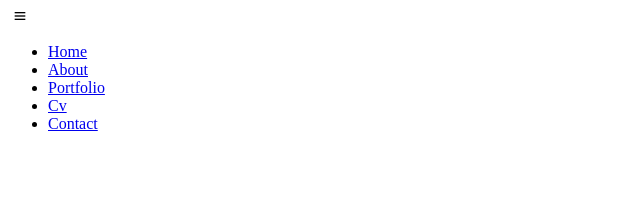
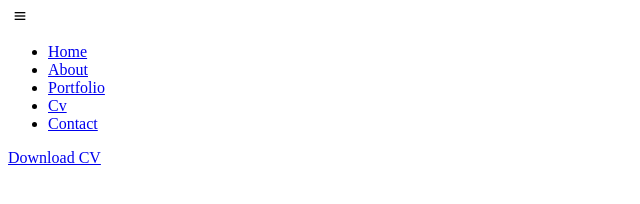
Before and after one commit to Kamogtswe/portfolio, a plain HTML site: page index.html in a window 1280 px wide. Shown: the whole page, without its empty margins (0-640 px from the left). Drawn offline with nearby package versions, Linux system fonts and the light colour scheme.

Commit message:
add button for downloading CV

```diff
--- a/index.html
+++ b/index.html
@@ -25,6 +25,8 @@
             <li><a href="#cv">Cv</a></li>
             <li><a href="#contact">Contact</a></li>
         </ul>
+
+        <a href="#" class="top-btn">Download CV</a>
     </header>
 
 <body>
```
